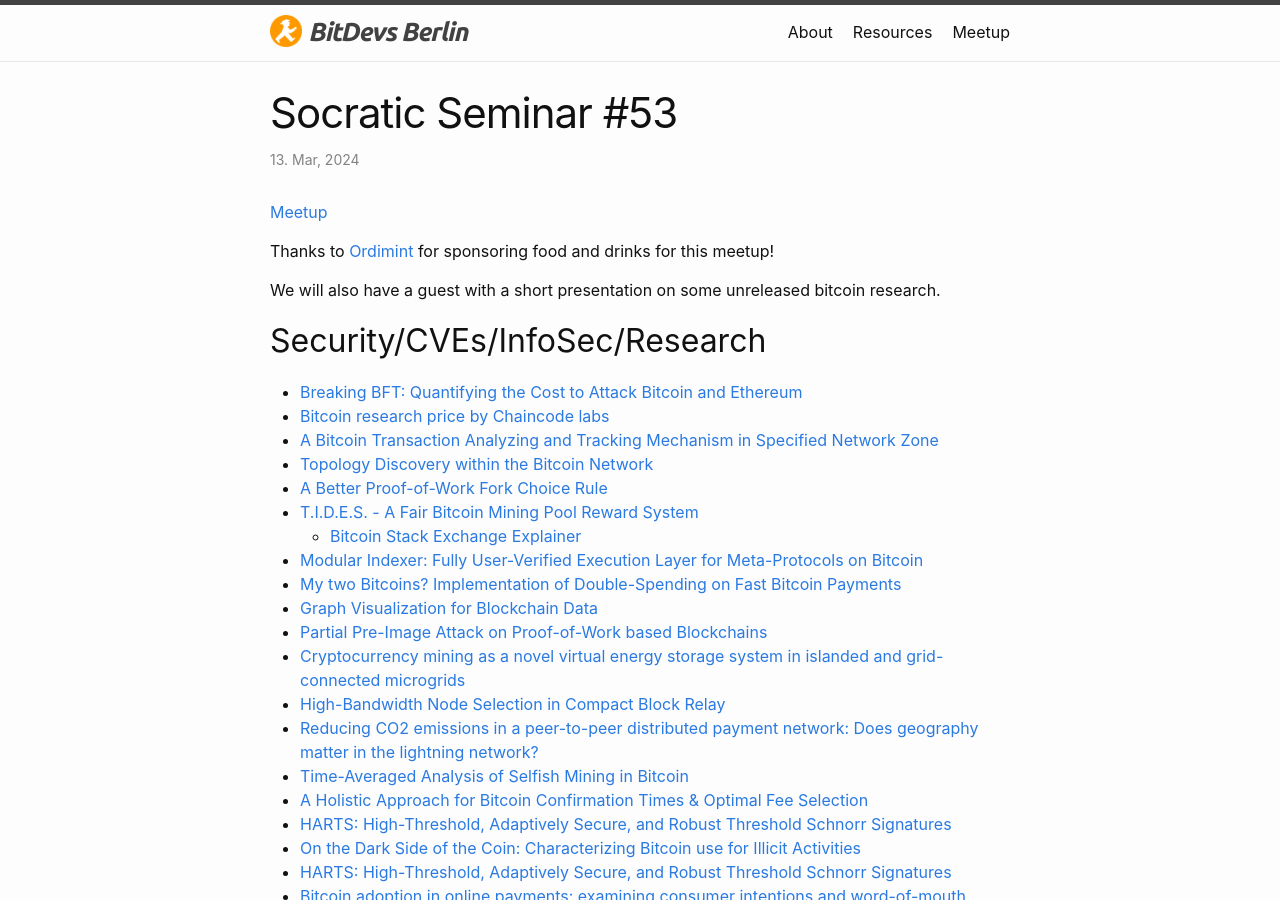
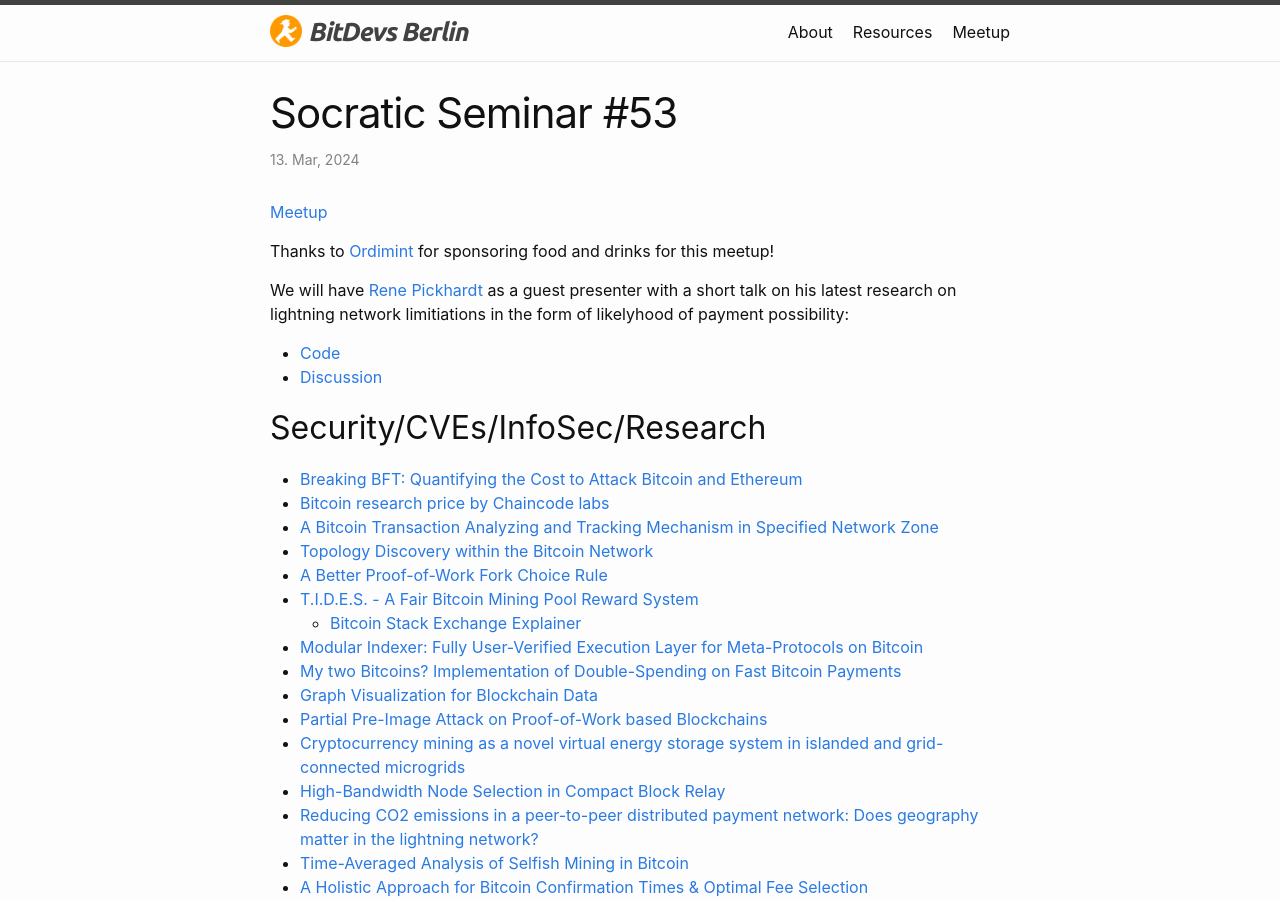
Before and after one commit to fjahr/bitdevsberlin, a Jekyll site: the page built from _posts/2024-03-13-socratic-seminar-53.md, in a window 1280 px wide and 900 px high. Built offline with Jekyll 4.4.1, drawn with Linux system fonts in a browser that asks for light colours.

Commit message:
Complete rene talk section

```diff
--- a/_posts/2024-03-13-socratic-seminar-53.md
+++ b/_posts/2024-03-13-socratic-seminar-53.md
@@ -7,7 +7,10 @@ title: "Socratic Seminar #53"
 
 Thanks to [Ordimint](https://ordimint.com) for sponsoring food and drinks for this meetup!
 
-We will also have a guest with a short presentation on some unreleased bitcoin research.
+We will have [Rene Pickhardt](https://twitter.com/renepickhardt) as a guest presenter with a short talk on his latest research on lightning network limitiations in the form of likelyhood of payment possibility:
+
+- [Code](https://github.com/renepickhardt/Lightning-Network-Limitations)
+- [Discussion](https://stacker.news/items/412708)
 
 ## Security/CVEs/InfoSec/Research
 
```
